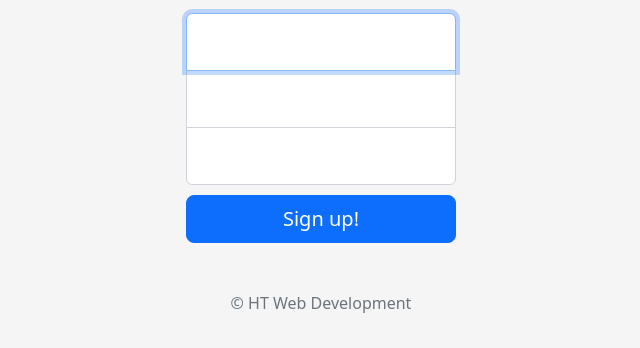
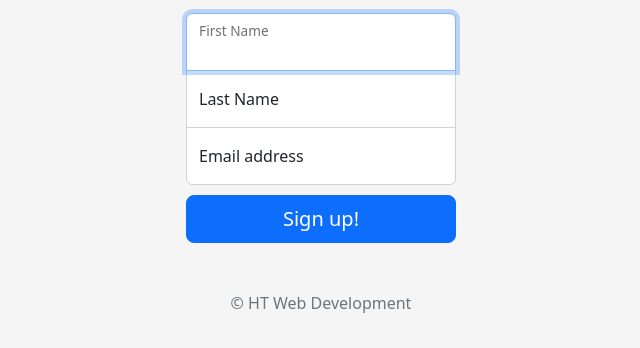
Before and after one commit to hilton-trindade/mailchimp_api_integration, a website: page signup.html in a window 1280 px wide. Shown: the part 310-658 px from the top of the page, without its empty margins (319-959 px from the left). Drawn offline with nearby package versions, Linux system fonts and the light colour scheme.

Commit message:
labels for input fields

```diff
--- a/signup.html
+++ b/signup.html
@@ -94,14 +94,17 @@
 
     <div class="form-floating">
       <input type="text" name="fName"  class="form-control top" placeholder="First Name" required autofocus>
+      <label for="floatingInput">First Name</label>
     </div>
 
     <div class="form-floating">
       <input type="text" name="lName" class="form-control middle"  placeholder="Last Name">
+      <label for="floatingInput">Last Name</label>
     </div>
 
     <div class="form-floating">
       <input type="email" name="email" class="form-control bottom" placeholder="Email">
+      <label for="floatingInput">Email address</label>
     </div>
 
 
```
